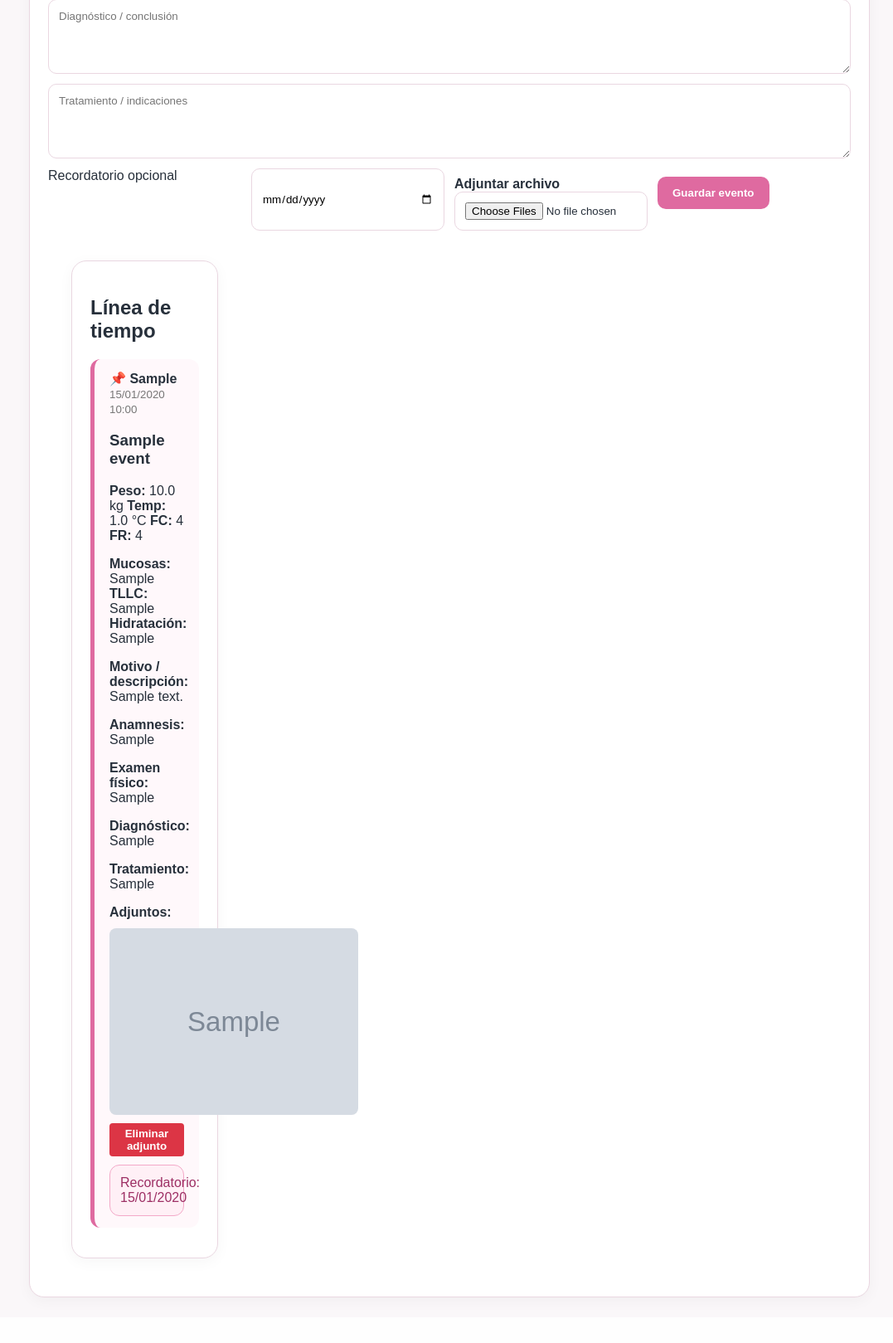
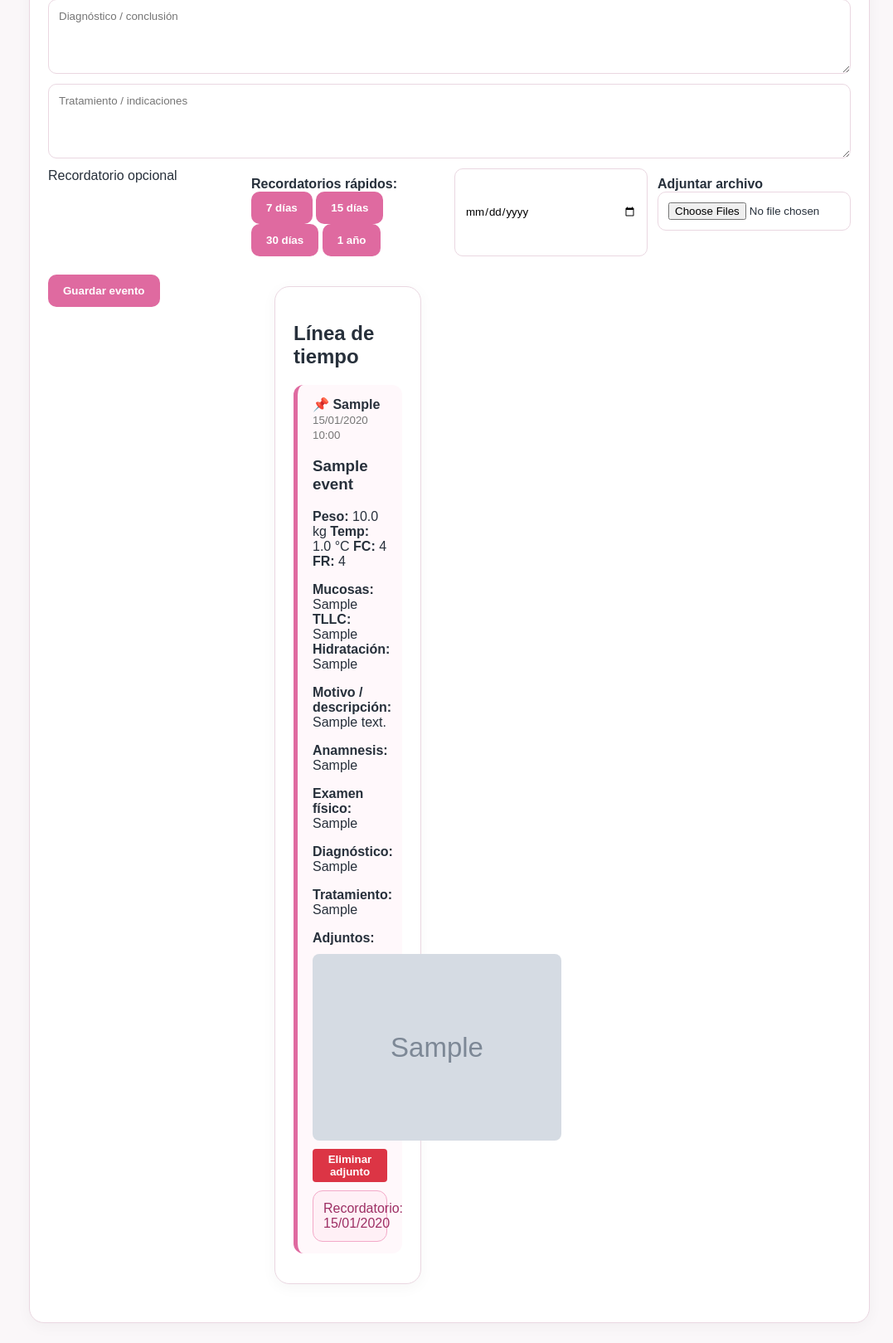
Before and after one commit to clinicaveterinaria-arch/los-aromos-cloud, a FastAPI app: page /patients/1 in a window 1320 px wide. Shown: the part 843-2462 px from the top of the page at 83% size, without its empty margins (243-1320 px from the left). Before the commit the page ends 2409 px from the top, so only its background shows below. Run offline with FastAPI, Linux system fonts and the light colour scheme; the visitor is signed in with stand-in values (Sample User, id 1); tables that the repository leaves empty hold one stand-in row (values such as "Sample post"); grey boxes marked "Sample" are stand-in pictures; parts of the project's set-up code (start-up, migrations or seed data) failed here and were passed over.

Commit message:
Agregar recordatorios rapidos

```diff
--- a/app/templates/patient_detail.html
+++ b/app/templates/patient_detail.html
@@ -48,6 +48,13 @@
     <textarea name="treatment" placeholder="Tratamiento / indicaciones"></textarea>
 
     <label>Recordatorio opcional</label>
+    <div style="margin-top:10px;">
+    <b>Recordatorios rápidos:</b><br>
+    <button type="button" onclick="setReminderDays(7)">7 días</button>
+    <button type="button" onclick="setReminderDays(15)">15 días</button>
+    <button type="button" onclick="setReminderDays(30)">30 días</button>
+    <button type="button" onclick="setReminderDays(365)">1 año</button>
+</div>
     <input type="date" name="reminder_date">
 
     <div style="margin-top:10px;">
@@ -162,3 +169,9 @@ function setEventType(type) {
 }
 </script>
 {% endblock %}
+function setReminderDays(days) {
+    const input = document.querySelector('input[name="reminder_date"]');
+    const date = new Date();
+    date.setDate(date.getDate() + days);
+    input.value = date.toISOString().split('T')[0];
+}
```
